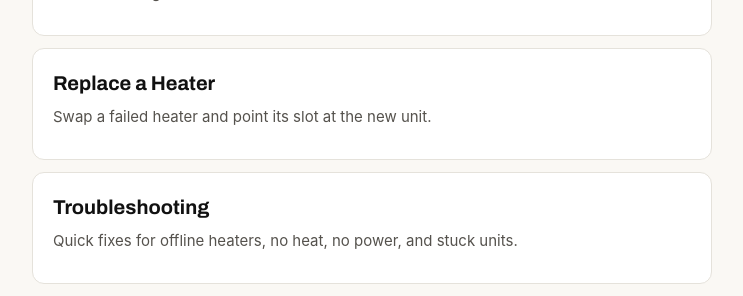
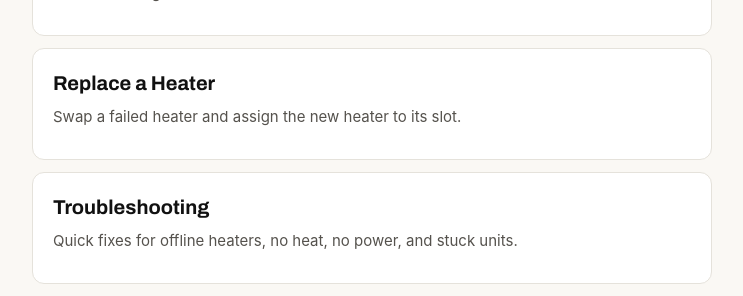
Before and after one commit to BeamT/external-docs, a Jekyll site: the page built from index.html, in a window 1280 px wide and 900 px high, scrolled down 1072 px. Shown: the part 308-604 px from the top of the window, without its empty margins (268-1011 px from the left). Built offline with Jekyll 4.4.1, drawn with Linux system fonts in a browser that asks for light colours; some web fonts are replaced.

Commit message:
update summary

```diff
--- a/_guides/replace-heaters.md
+++ b/_guides/replace-heaters.md
@@ -3,7 +3,7 @@ title: Replace a Heater
 audience: [customer]
 audience_order: {customer: 25}
 order: 70
-summary: Swap a failed heater and point its slot at the new unit.
+summary: Swap a failed heater and assign the new heater to its slot.
 version: "1.0"
 updated: "2026-08-11"
 ---
```
